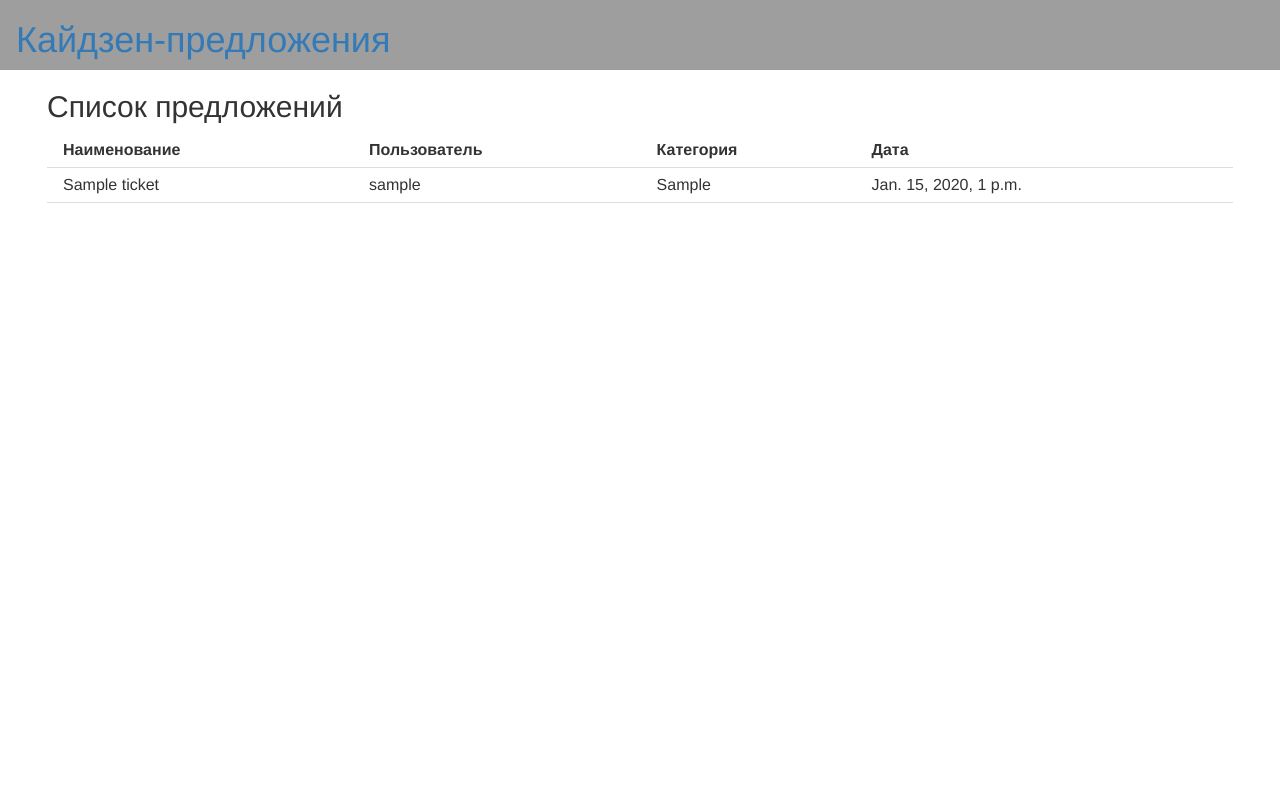
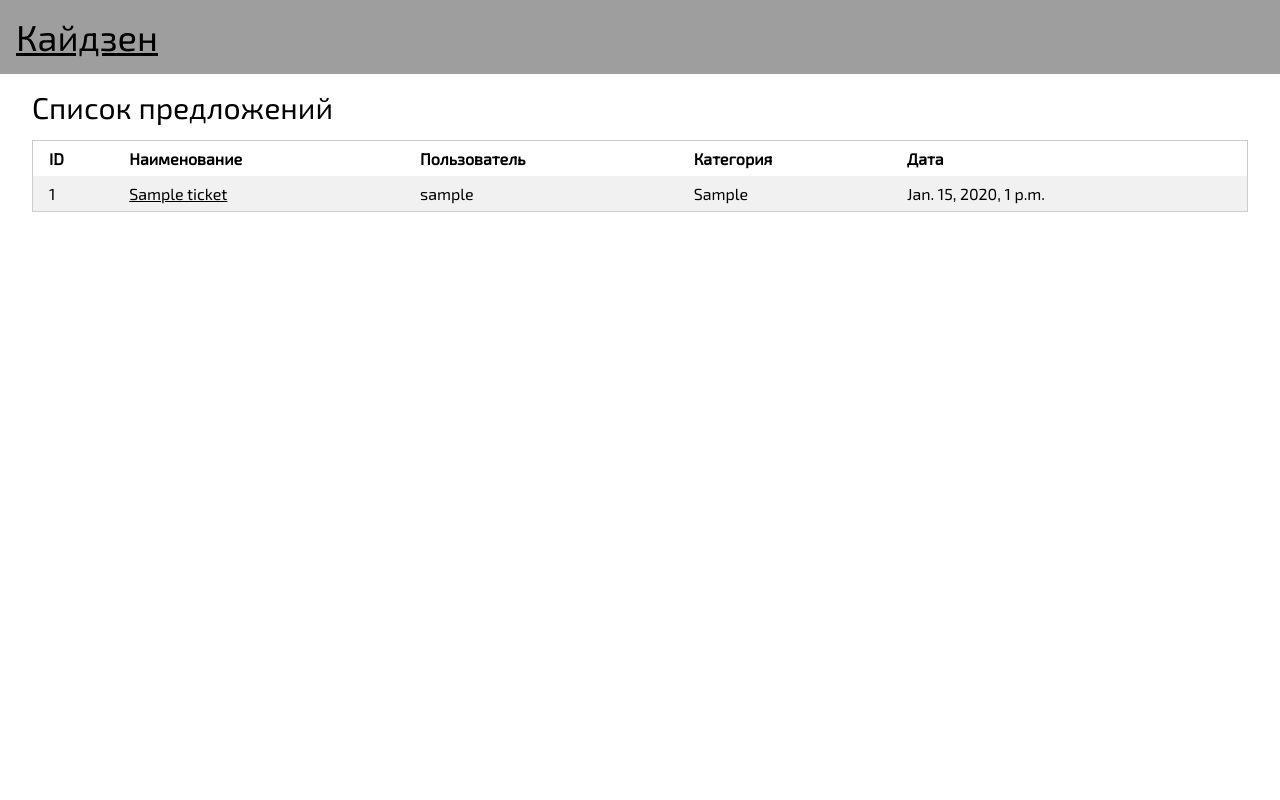
Before and after one commit to epopoff/Django_Tutorial, a Django app: page /improve/ in a window 1280 px wide. Run offline with Django 3.2, Linux system fonts and the light colour scheme; tables that the repository leaves empty hold one stand-in row (values such as "Sample post"); some libraries are stand-ins or nearby versions.

Commit message:
edit templates

```diff
--- a/web/mysite/improve/templates/improve/base.html
+++ b/web/mysite/improve/templates/improve/base.html
@@ -2,22 +2,22 @@
 
 <html>
 <head>
-	<title>Кайдзен-предложения</title>
-	<!-- W3.CSS -->
+	<title>Кайдзен</title>
 	<link rel="stylesheet" href="https://www.w3schools.com/lib/w3.css">
-	<!-- Latest compiled and minified CSS -->
-	<link rel="stylesheet" href="https://maxcdn.bootstrapcdn.com/bootstrap/3.3.7/css/bootstrap.min.css">
+	<link href="https://fonts.googleapis.com/css?family=Exo+2" rel="stylesheet">
+	<link rel="stylesheet" href="https://cdnjs.cloudflare.com/ajax/libs/font-awesome/4.7.0/css/font-awesome.min.css">
+	<style>
+		html,body,h1,h2,h3,h4,h5 {font-family: "Exo 2", sans-serif}
+	</style>
 	<!-- jQuery library -->
 	<script src="https://ajax.googleapis.com/ajax/libs/jquery/3.1.1/jquery.min.js"></script>
-	<!-- Latest compiled JavaScript -->
-	<script src="https://maxcdn.bootstrapcdn.com/bootstrap/3.3.7/js/bootstrap.min.js"></script>
 	<link rel="stylesheet" type="text/css" href="{% static "polls/css/style.css" %}">
 </head>
 
 <body>
 	<div class="w3-container w3-gray">
 		{# <div class="page-header"> #}
-			<h1><a href="/improve/">Кайдзен-предложения</a></h1>
+			<h1><a href="/improve/">Кайдзен</a></h1>
 		{# </div> #}
 	</div>
 	<div class="w3-container">
--- a/web/mysite/improve/templates/improve/ticket_list.html
+++ b/web/mysite/improve/templates/improve/ticket_list.html
@@ -4,8 +4,9 @@
 	{% if latest_tickets_list %}
 		<div class="w3-container">
 			<h2>Список предложений</h2>
-			<table class="w3-table w3-bordered">
+			<table class="w3-table w3-striped w3-border">
 				<tr>
+					<td><b>ID</b></td>
 					<td><b>Наименование</b></td>
 					<td><b>Пользователь</b></td>
 					<td><b>Категория</b></td>
@@ -14,7 +15,8 @@
 
 				{% for ticket in latest_tickets_list %}
 					<tr>
-						<td>{{ ticket.title }}</td>
+						<td>{{ ticket.id }}</td>
+						<td><a href="{% url 'improve:detail' ticket.id %}">{{ ticket.title }}</a></td>
 						<td>{{ ticket.user }}</td>
 						<td>{{ ticket.category }}</td>
 						<td>{{ ticket.created_date }}</td>
--- a/web/mysite/improve/urls.py
+++ b/web/mysite/improve/urls.py
@@ -6,4 +6,6 @@ app_name = 'improve'
 urlpatterns = [
     # ex. /improve/
     url(r'^$', views.TicketList.as_view(), name='ticket_list'),
+    # ex. /improve/123/
+    url(r'^(?P<pk>[0-9]+)/$', views.DetailView.as_view(), name='detail'),
 ]
--- a/web/mysite/improve/views.py
+++ b/web/mysite/improve/views.py
@@ -18,3 +18,8 @@ class TicketList(generic.ListView):
 
     def get_queryset(self):
         return Ticket.objects.order_by('-created_date')[:10]
+
+
+class DetailView(generic.DetailView):
+    model = Ticket
+    template_name = 'improve/detail.html'
```
Also changed, not shown: web/mysite/improve/admin.py (+7 -2 lines).
